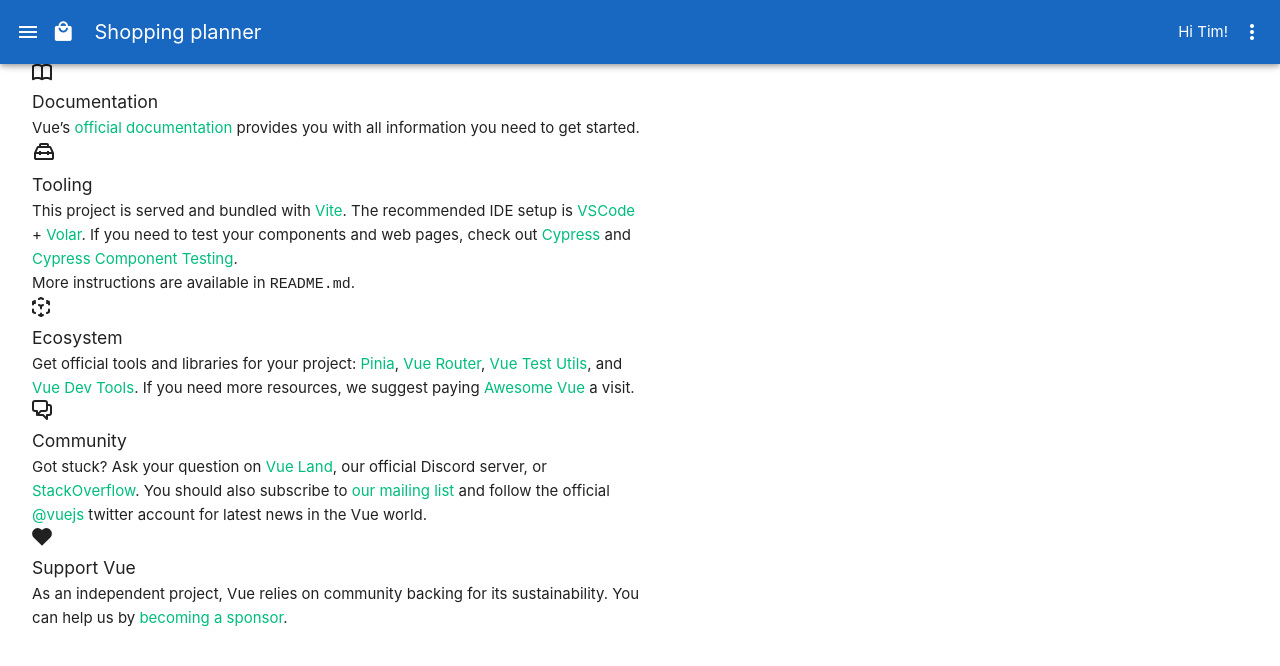
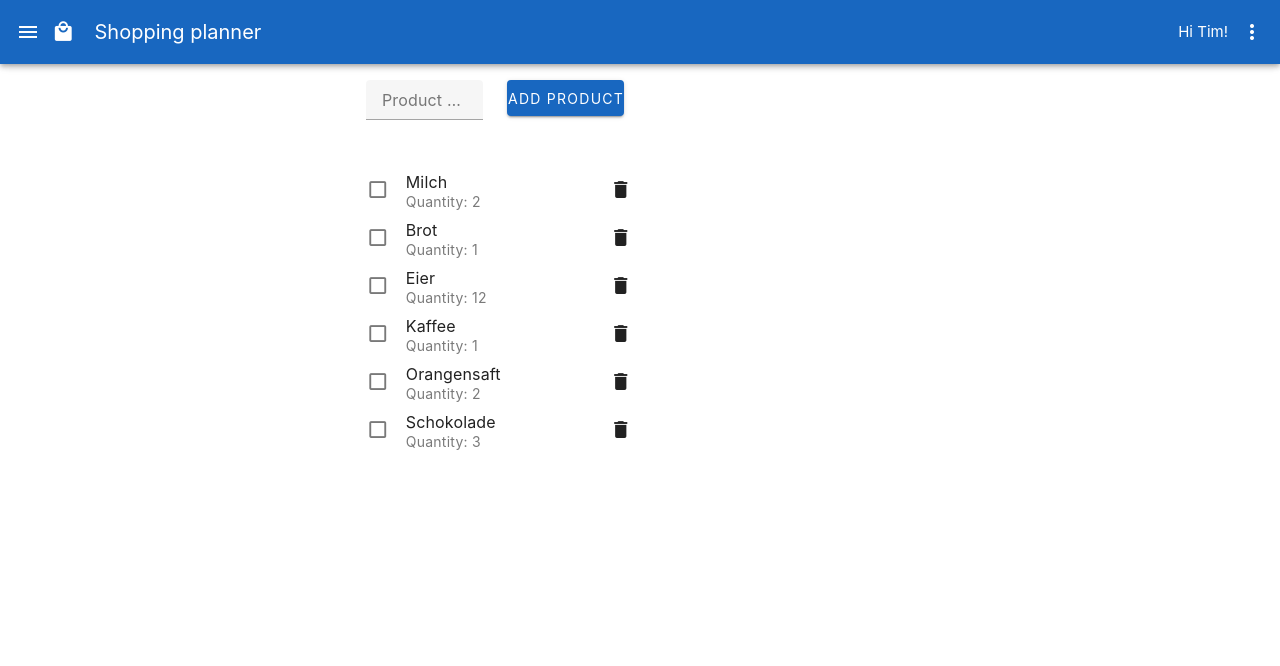
Before and after one commit to meister-eder/shopping-planner-pwa, a Vue app: page / in a window 1280 px wide. Shown: the top 666 px of the page. Built offline with nearby package versions, Linux system fonts and the light colour scheme.

Commit message:
product list and form

```diff
--- /dev/null
+++ b/src/components/ProductForm.vue
@@ -0,0 +1,53 @@
+<template>
+  <div>
+    <v-form ref="addProductForm" validate-on="submit" @submit.prevent="submitForm">
+      <v-container>
+        <v-row>
+          <v-col cols="12" sm="8" md="6">
+            <v-text-field
+              v-model="productName"
+              required
+              :rules="nameRules"
+              label="Product name"
+              density="compact"
+            ></v-text-field>
+          </v-col>
+
+          <v-col cols="12" sm="4" md="6">
+            <v-btn color="primary" type="submit" class="">Add Product</v-btn>
+          </v-col>
+        </v-row>
+      </v-container>
+    </v-form>
+  </div>
+</template>
+
+<script setup>
+import { ref } from 'vue'
+import { useProductsStore } from '../stores/products'
+
+const store = useProductsStore()
+
+const productName = ref('')
+const addProductForm = ref(null)
+
+const nameRules = [
+  (value) => {
+    if (value) return true
+
+    return 'Name is required.'
+  }
+]
+
+const submitForm = async () => {
+  const isValid = await addProductForm.value.validate()
+  if (isValid.valid) {
+    store.addProduct(productName.value)
+    productName.value = ''
+  } else {
+    return false
+  }
+}
+</script>
+
+<style scoped></style>
--- /dev/null
+++ b/src/components/ProductList.vue
@@ -0,0 +1,28 @@
+<template>
+  <div>
+    <v-list>
+      <v-list-item v-for="(product, index) in store.products" :key="index">
+        <template v-slot:prepend="{ isActive }">
+          <v-list-item-action start>
+            <v-checkbox-btn :model-value="!product.active"></v-checkbox-btn>
+          </v-list-item-action>
+        </template>
+        <v-list-item-title>{{ product.name }}</v-list-item-title>
+        <v-list-item-subtitle>Quantity: {{ product.quantity }}</v-list-item-subtitle>
+        <template v-slot:append="{ select }">
+          <v-list-item-action end>
+            <v-icon @click="store.removeProduct(product.id)">mdi-delete</v-icon>
+          </v-list-item-action>
+        </template>
+      </v-list-item>
+    </v-list>
+  </div>
+</template>
+
+<script setup>
+import { useProductsStore } from '../stores/products'
+
+const store = useProductsStore()
+</script>
+
+<style scoped></style>
--- a/src/stores/products.js
+++ b/src/stores/products.js
@@ -1,7 +1,7 @@
 import { ref, computed } from 'vue'
 import { defineStore } from 'pinia'
 
-export const useStore = defineStore(
+export const useProductsStore = defineStore(
   'products',
   () => {
     const products = ref([
@@ -13,8 +13,14 @@
       { id: 6, name: 'Schokolade', quantity: 3, active: true, dueDate: null }
     ])
 
-    function addProduct(product) {
-      products.value.push(product)
+    function addProduct(productName) {
+      const newProduct = {
+        id: new Date().toString(),
+        name: productName,
+        quantity: 1,
+        active: true
+      }
+      products.value.push(newProduct)
     }
 
     function removeProduct(id) {
--- a/src/views/HomeView.vue
+++ b/src/views/HomeView.vue
@@ -1,9 +1,10 @@
-<script setup>
-import TheWelcome from '../components/TheWelcome.vue'
-</script>
-
 <template>
   <main>
-    <TheWelcome />
+    <ProductForm />
+    <ProductList />
   </main>
 </template>
+<script setup>
+import ProductList from '../components/ProductList.vue'
+import ProductForm from '../components/ProductForm.vue'
+</script>
```
Also changed, not shown: src/components/ProductItem.vue (added, +21 -0 lines).
